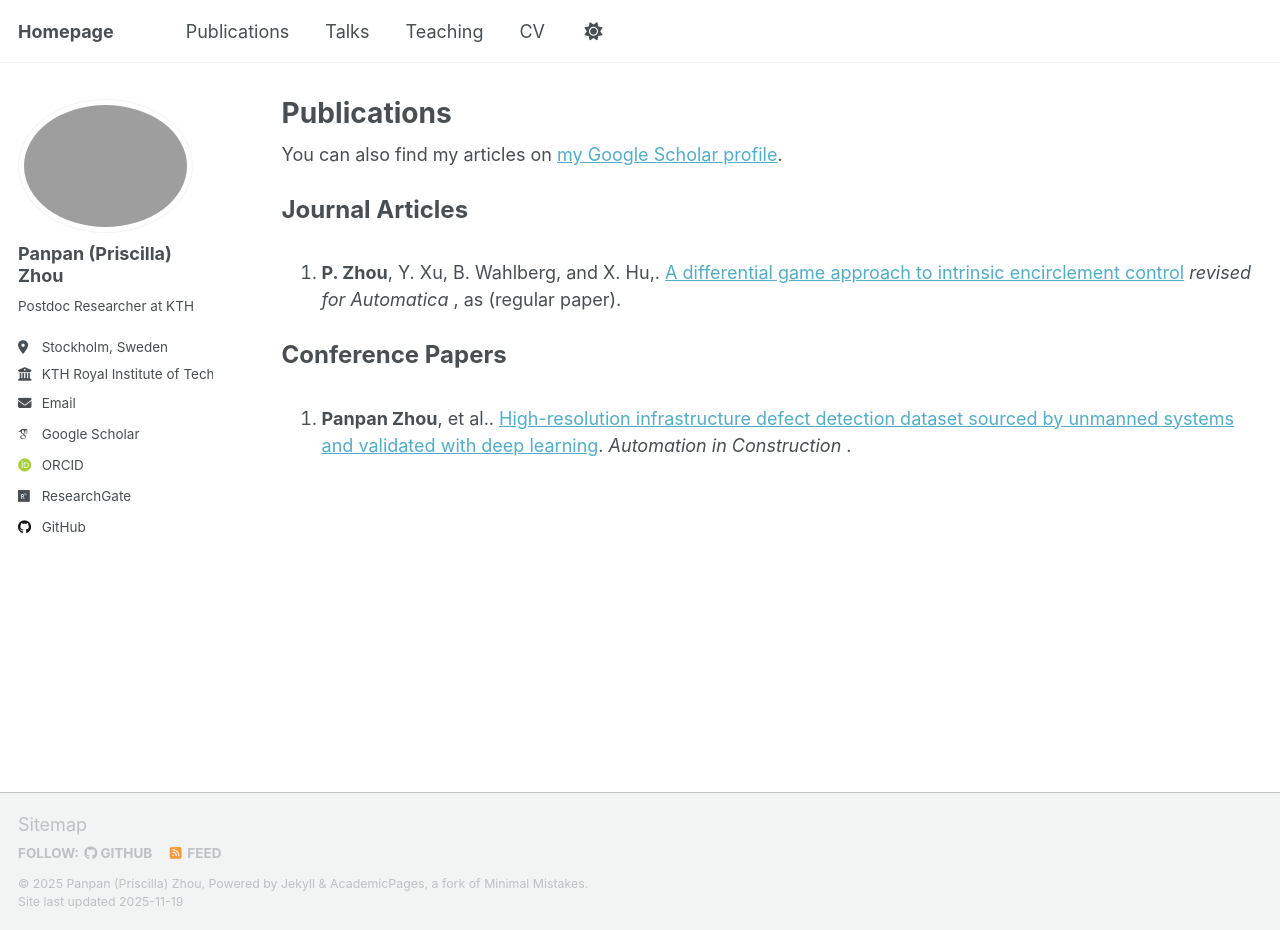
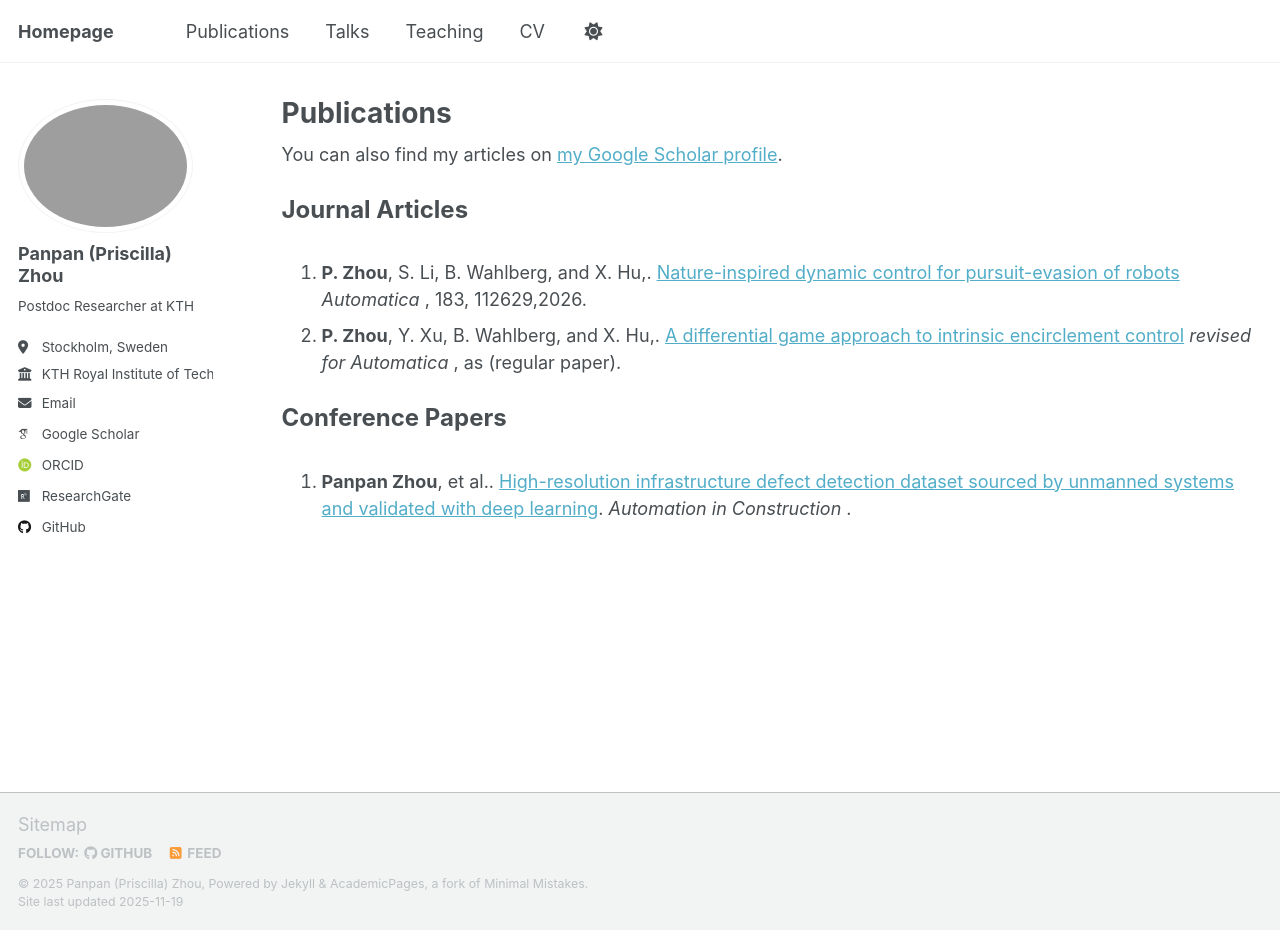
Before and after one commit to PanpanZhou11/Panpan-Zhou.github.io, a Jekyll site: the page built from _pages/publications.html, in a window 1280 px wide and 930 px high. Built offline with Jekyll 4.4.1, drawn with Linux system fonts in a browser that asks for light colours; some web fonts are replaced; a script that is not in the unit is left out.

Commit message:
Update publications.yml

```diff
--- a/_data/publications.yml
+++ b/_data/publications.yml
@@ -6,6 +6,13 @@
   year: 2025
   note: "as (regular paper)"
 
+- category: "journal"
+  authors: "**P. Zhou**, S. Li, B. Wahlberg, and X. Hu,"
+  title: "Nature-inspired dynamic control for pursuit-evasion of robots"
+  url: "https://doi.org/10.1016/j.autcon.2024.105405"
+  venue: "Automatica"
+  year: 2026
+  note: "183, 112629,2026"
 
 
 
```
